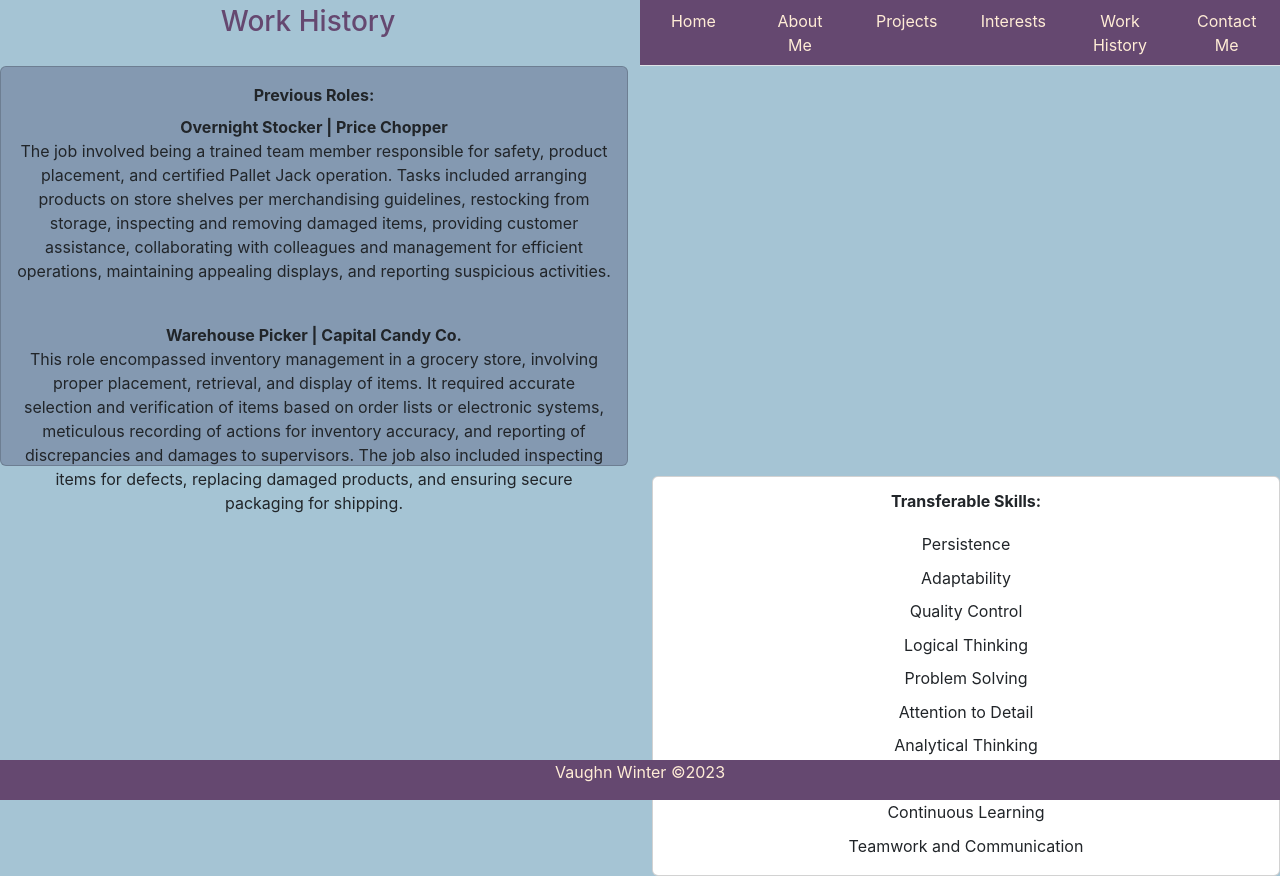
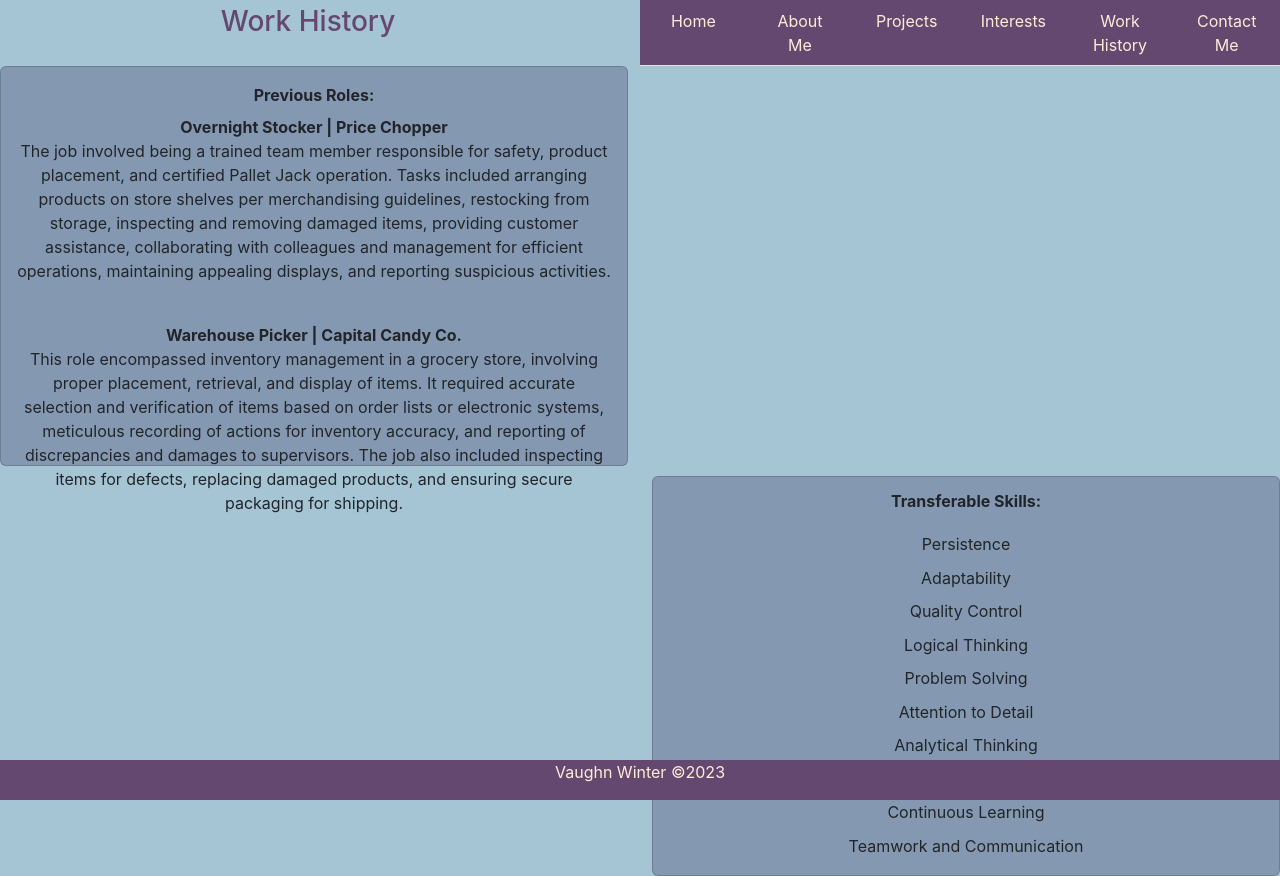
Before and after one commit to Baron251/Vaughn-Portfolio, a React (Create React App) app: page /work in a window 1280 px wide. Built offline with nearby package versions, Linux system fonts and the light colour scheme; the HTML template or start-up script is replaced by a standard one.

Commit message:
Take number who-knows-what trying to get Pages to work

```diff
--- a/package.json
+++ b/package.json
@@ -1,8 +1,8 @@
 {
   "name": "portfolio-cra-github-pages",
   "version": "0.1.0",
-  "private": true,
-  "homepage": "<UPDATE-THIS-TO-YOUR-GITHUB-PROJECT-URL>",
+  "private": false,
+  "homepage": "https://Baron251.github.io/Vaughn-Portfolio",
   "dependencies": {
     "@emailjs/browser": "^3.11.0",
     "@testing-library/jest-dom": "^5.16.2",
--- a/src/components/work/Work.jsx
+++ b/src/components/work/Work.jsx
@@ -31,7 +31,8 @@ export default function Work() {
       </Col>
       <Col><Card style={{
         height: "400px",
-        lineHeight: "17.5px"
+        lineHeight: "17.5px",
+        backgroundColor: "#8499B1",
       }}>
         <CardBody>
           <CardTitle><b>Transferable Skills:</b></CardTitle><br />
```
